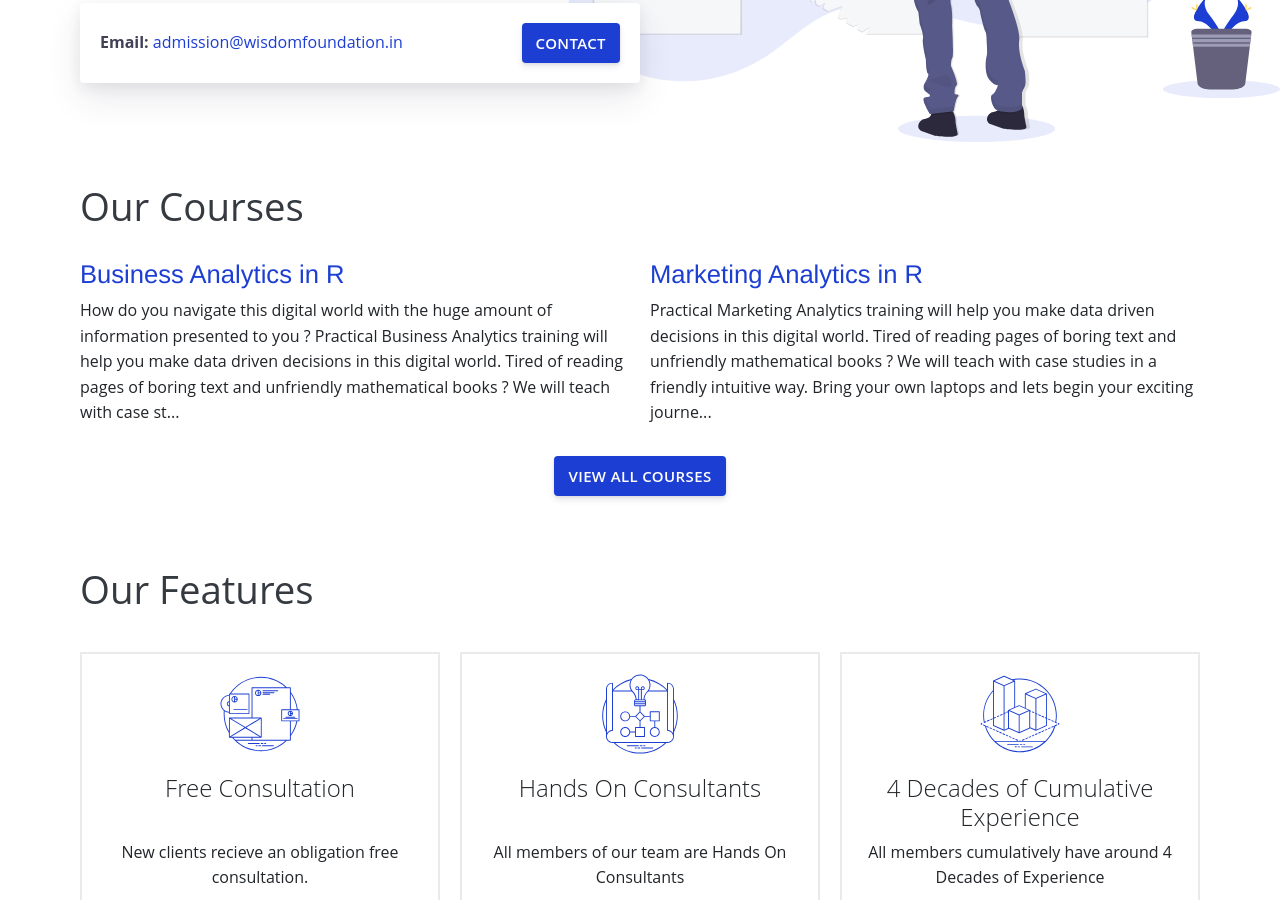
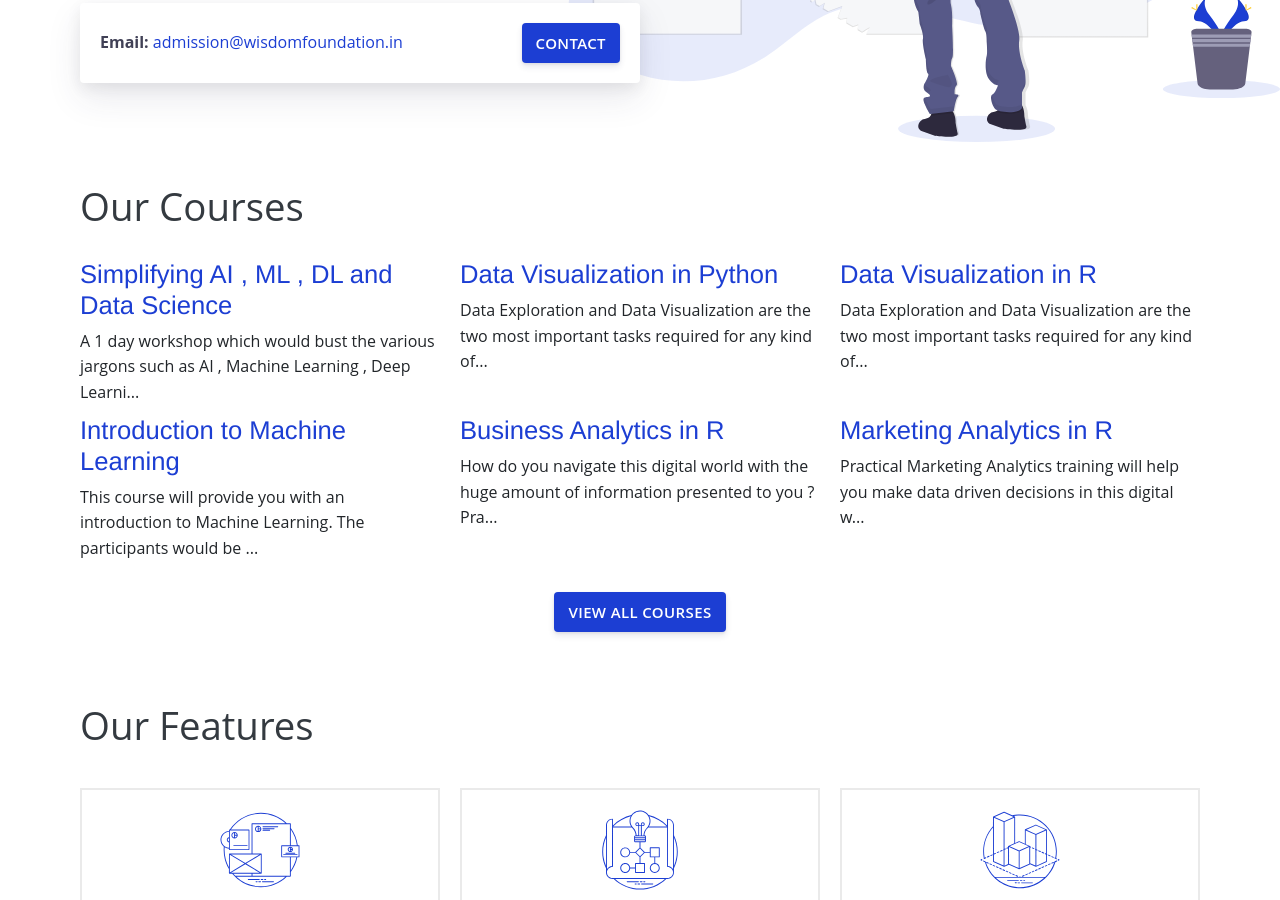
Before and after one commit to knowledgefoundation/knowledgefoundation.github.io, a Jekyll site: the page built from index.html, in a window 1280 px wide and 900 px high, scrolled down 413 px. Built offline with Jekyll 4.4.1, drawn with Linux system fonts in a browser that asks for light colours.

Commit message:
Add More Courses

```diff
--- /dev/null
+++ b/_courses/data-viz-Python.md
@@ -0,0 +1,26 @@
+---
+title: 'Data Visualization in Python'
+image: '/services/noun_591323.png'
+num : 10
+---
+
+Data Exploration and Data Visualization are the two most important tasks required for any kind of analysis. This is also an essential step for building models.
+
+With this course, you will be able to do proper data analysis and data visualization using Python. We teach from the basics of Python.
+
+
+For more **Details**   <a href="{{site.baseurl}}/contact" class="button">Contact</a>
+
+
+## Day 1
+1. Introduction to Data Science
+2. Python Basics
+3. Data Manipulation with **Pandas** , a popular data analysis library
+4. Learn how to use Bar Plot , Histogram , Box Plot , Scatter Plot , Heatmaps
+
+
+## Day 2
+1. Learn how to use Bar Plot , Histogram , Box Plot , Scatter Plot , Heatmaps  continued
+2. Case Study  on Exploratory Data Analysis
+
+**Have Fun doing Data Visualization!**
--- /dev/null
+++ b/_courses/data-viz-R.md
@@ -0,0 +1,28 @@
+---
+title: 'Data Visualization in R'
+image: '/services/noun_591323.png'
+num : 20
+---
+
+Data Exploration and Data Visualization are the two most important tasks required for any kind of analysis. This is also an essential step for building models.
+
+With this course, you will be able to do proper data analysis and data visualization using R. We teach from the basics of R.
+
+
+For more **Details**   <a href="{{site.baseurl}}/contact" class="button">Contact</a>
+
+
+## Day 1
+1. Introduction to Data Science
+2. R Basics
+3. Data Manipulation with **tidyverse**
+4. Learn the grammar of data manipulation with select , mutate , arrange , filter and summarise
+
+
+## Day 2
+1. Data Visualization and Exploratory Data Analysis with `ggplot2`
+2. Learn how to use Bar Plot , Histogram , Box Plot , Scatter Plot , Facet and maps
+3. Case Study 1 on Exploratory Data Analysis
+
+
+**Have Fun doing Data Visualization!**
--- /dev/null
+++ b/_courses/intro-ml.md
@@ -0,0 +1,29 @@
+---
+title: 'Introduction to Machine Learning'
+image: '/services/noun_591323.png'
+num : 30
+---
+
+This course will provide you with an introduction to Machine Learning. The participants would be able to understand the concepts involved in building a Model.
+
+Concepts such as Model Validation , Over fitting , random forest  and xgboost would be discussed
+
+
+For more **Details**   <a href="{{site.baseurl}}/contact" class="button">Contact</a>
+
+
+## Day 1
+1. Supervised Learning
+2. How Models work
+3. A Machine Learning Model  - Hands On
+4. Linear Regression
+
+## Day 2
+1. Model Validation
+2. Underfitting and Overfitting
+3. Random Forests
+4. Xgboost
+5. How to participate in Data Science competitions
+
+
+**Have Fun doing Machine Learning!**
--- /dev/null
+++ b/_courses/why-ai.md
@@ -0,0 +1,14 @@
+---
+title: 'Simplifying AI , ML , DL and Data Science'
+image: '/services/noun_591323.png'
+num : 5
+---
+
+A 1 day workshop which would bust the various jargons such as AI , Machine Learning , Deep Learning , Data Science .
+
+Through this session you will be able to understand the relation between AI , Machine Learning , Deep Learning , Data Science . You will understand how these concepts are applied to real life case studies in marketing , finance , health care , social media and various other industries.
+
+This will also help you understand the various terms used in business discussions and conversations. You will also be able to make better decisions with this knowledge on how to study and analyse this ever demanding and interesting field.
+
+
+For more **Details**   <a href="{{site.baseurl}}/contact" class="button">Contact</a>
--- a/index.html
+++ b/index.html
@@ -32,14 +32,15 @@ bodyClass: page-home
     <div class="col-12">
       <h2 class="title-3 text-dark mb-3">Our Courses</h2>
     </div>
-    {% for service in site.courses %}
-    <div class="col-12 col-md-6 mb-1">
+    {% assign sorted_courses = site.courses | sort:"num" %}
+    {% for service in sorted_courses %}
+    <div class="col-12 col-md-4 mb-1">
       <div class="service service-summary">
         <div class="service-content">
           <h2 class="service-title">
             <a href="{{site.baseurl}}{{ service.url }}">{{ service.title }}</a>
           </h2>
-          {{ service.content | markdownify | strip_html | truncate: 300 }}
+          {{ service.content | markdownify | strip_html | truncate: 100 }}
         </div>
       </div>
     </div>
```
Also changed, not shown: _courses/business-analytics.md (+1 -0 lines), _courses/marketing-analytics.md (+1 -0 lines), courses.html (+4 -3 lines), assets/images/KF.jpg (added), screenshots/screenshot-with-border.png (added), screenshots/screenshot.png (added), screenshots/tn.png (added), 1 other file.
